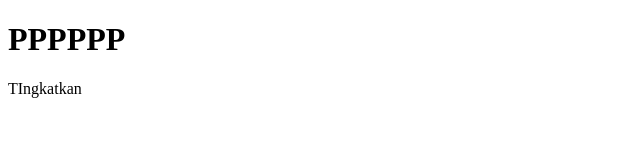
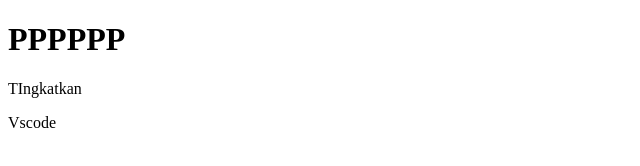
Before and after one commit to deva-li/Camp404, a plain HTML site: page index.html in a window 1280 px wide. Shown: the full height of the page, 0-640 px from the left. Drawn offline with Linux system fonts and the light colour scheme.

Commit message:
modif vscode

```diff
--- a/index.html
+++ b/index.html
@@ -8,5 +8,8 @@
         <p>
             TIngkatkan
         </p>
+        <p>
+            Vscode
+        </p>
     </body>
 </html>
```
